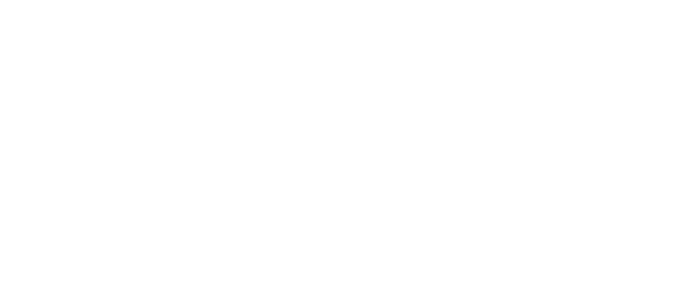
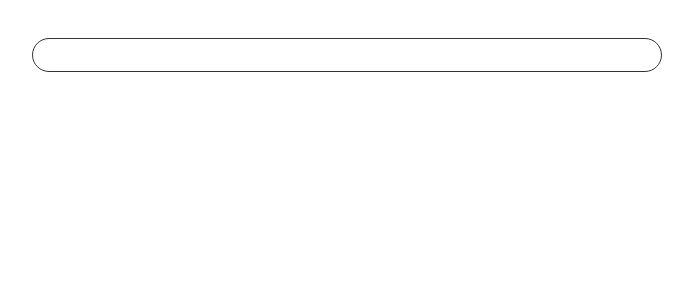
Before and after one commit to GiorgiMskhiladze99/github-typeahead, a React (Create React App) app: page / in a window 1280 px wide. Shown: the top 300 px of the page, without its empty margins (293-986 px from the left). Built offline with nearby package versions, Linux system fonts and the light colour scheme.

Commit message:
added search filed, on every change fetch data from gitHub api, added loading animation and simple design

```diff
--- a/src/App.js
+++ b/src/App.js
@@ -1,10 +1,49 @@
+import React, {useEffect, useState} from 'react';
+
 import './App.scss';
 
+import Search from "./components/search/search";
+import getUsers from "./helper/getUsers";
+import Users from "./components/users/users";
+
+import loadingImage from './assets/icons/loading.svg'
+
 function App() {
+
+  const [searchValue, setSearchValue] = useState('');
+  const [userData, setUserData] = useState(null);
+  const [isLoading, setIsLoading] = useState(undefined);
+
+  useEffect(() => {
+
+    setIsLoading(false);
+
+    if (searchValue.length > 0){
+
+      setIsLoading(true);
+      setUserData(null);
+
+      //define data parameters
+      getUsers(searchValue, "best_match", "desc", 10, 1).then(res => setUserData(res));
+    }
+  }, [searchValue]);
+
+  const onChangeHandler = (inputValue) => {
+    setSearchValue(inputValue);
+  };
+
   return (
-    <div className="App">
+      <div className="App">
 
-    </div>
+        <Search onChangeHandler={onChangeHandler}/>
+        { searchValue && userData !== null && <Users data={userData}/>}
+
+        {/*it can be another component or maybe ported above the root element*/}
+        { isLoading && userData === null ? <div className={"loading__container"}>
+          <img className={"loading"} src={loadingImage} alt="loading"/>
+        </div> : ""}
+
+      </div>
   );
 }
 
--- a/src/App.scss
+++ b/src/App.scss
@@ -1,3 +1,37 @@
 .App {
+  width: 100%;
+  display: flex;
+  flex-direction: column;
+  justify-content: center;
+  align-items: center;
   text-align: center;
+
+  .loading__container{
+    position: absolute;
+    display: flex;
+    justify-content: center;
+    align-items: center;
+    top: 0;
+    left: 0;
+    width: 100%;
+    height: 100vh;
+    z-index: 1;
+    backdrop-filter: blur(3px);
+  }
+
+  .loading{
+    width: 70px;
+    height: 70px;
+    animation: loading 1s infinite ease-in-out;
+  }
+
+  @keyframes loading {
+    from {
+      transform: rotate(0deg);
+    }
+    to {
+      transform: rotate(360deg);
+    }
+  }
+
 }
--- /dev/null
+++ b/src/components/search/search.js
@@ -0,0 +1,30 @@
+import React from 'react';
+import './search.scss'
+
+function Search({onChangeHandler}) {
+
+    const changeHandler = (text) => {
+        onChangeHandler(text)
+    }
+
+    // const keyPressHandler = (e) => {
+    //     if(e.key === 'Enter'){
+    //         console.log("keyPressHandler");
+    //     }
+    // }
+    //
+    // const clickHandler = (e) => {
+    //     e.preventDefault();
+    //     console.log("clickHandler");
+    // }
+
+    return (
+        <div className="input">
+            <input type="text" className={"search__input"} maxLength={20} onChange={ e => changeHandler(e.target.value)} />
+            {/*<input type="text" className={"search__input"} maxLength={20} onChange={ e => changeHandler(e.target.value)} onKeyPress={keyPressHandler}/>*/}
+            {/*<button className={"search__button"} onClick={clickHandler}>Search</button>*/}
+        </div>
+    );
+}
+
+export default Search;
--- /dev/null
+++ b/src/components/search/search.scss
@@ -0,0 +1,33 @@
+.input {
+  margin: 5px;
+  padding: 10px;
+  width: 50%;
+  height: 10vh;
+  display: flex;
+  justify-content: center;
+  align-items: center;
+
+  .search__input{
+    width: 100%;
+    height: 40%;
+    margin: 0 5px;
+    padding: 0 12px;
+    border: 1px solid #333;
+    border-radius: 20px;
+    font-size: 1rem;
+    letter-spacing: .5px;
+  }
+
+  .search__button{
+    cursor: pointer;
+    margin: 0 5px;
+    width: 150px;
+    height: 35px;
+    border: none;
+    border-radius: 20px;
+    font-size: 1rem;
+    letter-spacing: .5px;
+    color: #fff;
+    background-color: gray;
+  }
+}
--- /dev/null
+++ b/src/components/users/users.js
@@ -0,0 +1,26 @@
+import React from 'react';
+import './users.scss'
+
+function Users(props) {
+
+    return (
+        <>
+            <div className="search__suggestions">
+                <ul>
+                    {
+                        props.data.items && props.data.items.map((el) => {
+                            return (
+                                <li key={el.id} onClick={e=>{window.open(el.html_url)}}>
+                                    <img width={50} height={50} className={"user__image"} src={el.avatar_url} alt="user"/>
+                                    <span className={"user__name"}>{el.login}</span>
+                                </li>
+                            )
+                        })
+                    }
+                </ul>
+            </div>
+        </>
+    );
+}
+
+export default Users;
--- /dev/null
+++ b/src/components/users/users.scss
@@ -0,0 +1,31 @@
+.search__suggestions{
+  width: 50%;
+
+  ul{
+    width: 75%;
+    margin: 0;
+    padding: 0;
+    display: flex;
+    flex-direction: column;
+    justify-content: flex-start;
+    list-style: none;
+
+    li {
+      cursor: pointer;
+      margin: 5px 0;
+      display: flex;
+      flex-direction: row;
+      justify-content: flex-start;
+      align-items: center;
+      background-color: rgba(91, 91, 91, 0.5);
+
+      span {
+        cursor: pointer;
+        margin: 0 10px;
+        width: 100%;
+        display: flex;
+        justify-content: flex-start;
+      }
+    }
+  }
+}
--- /dev/null
+++ b/src/helper/getUsers.js
@@ -0,0 +1,12 @@
+const API_URL = "https://api.github.com/search/users";
+
+const getUsers = (keyword, sort, ordering, amount, page_amount) => {
+    return fetch(`${API_URL}?q=${keyword}&sort=${sort}&order=${ordering}&per_page=${amount}&page=${page_amount}`)
+        .then(response => response.json())
+        .then( data => data)
+        .catch( error => console.error(error));
+}
+
+export default getUsers;
+
+// console.log(`${API_URL}?q=${keyword}&sort=${sort}&order=${ordering}&per_page=${amount}&page=${page_amount}`)
```
Also changed, not shown: src/assets/icons/loading.svg (added), 1 other file (tests, documents, lock files or other folders).
